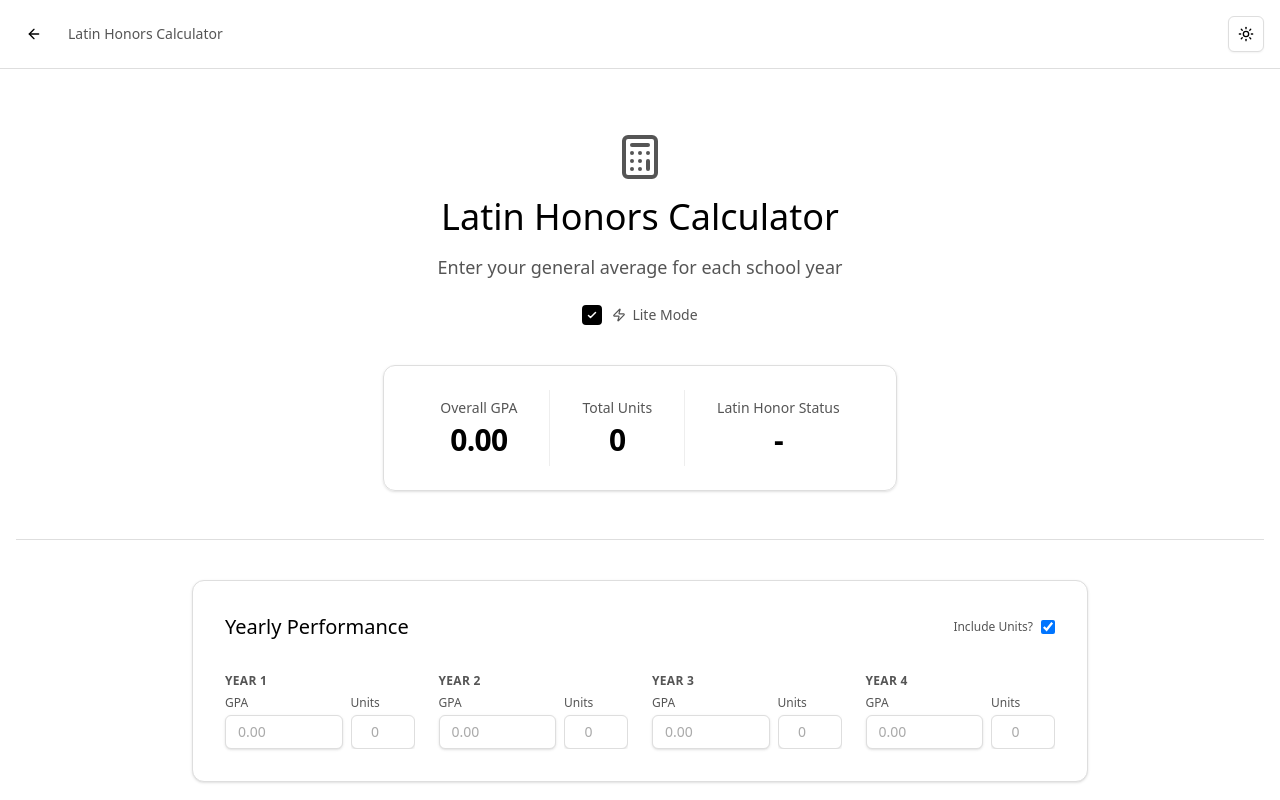
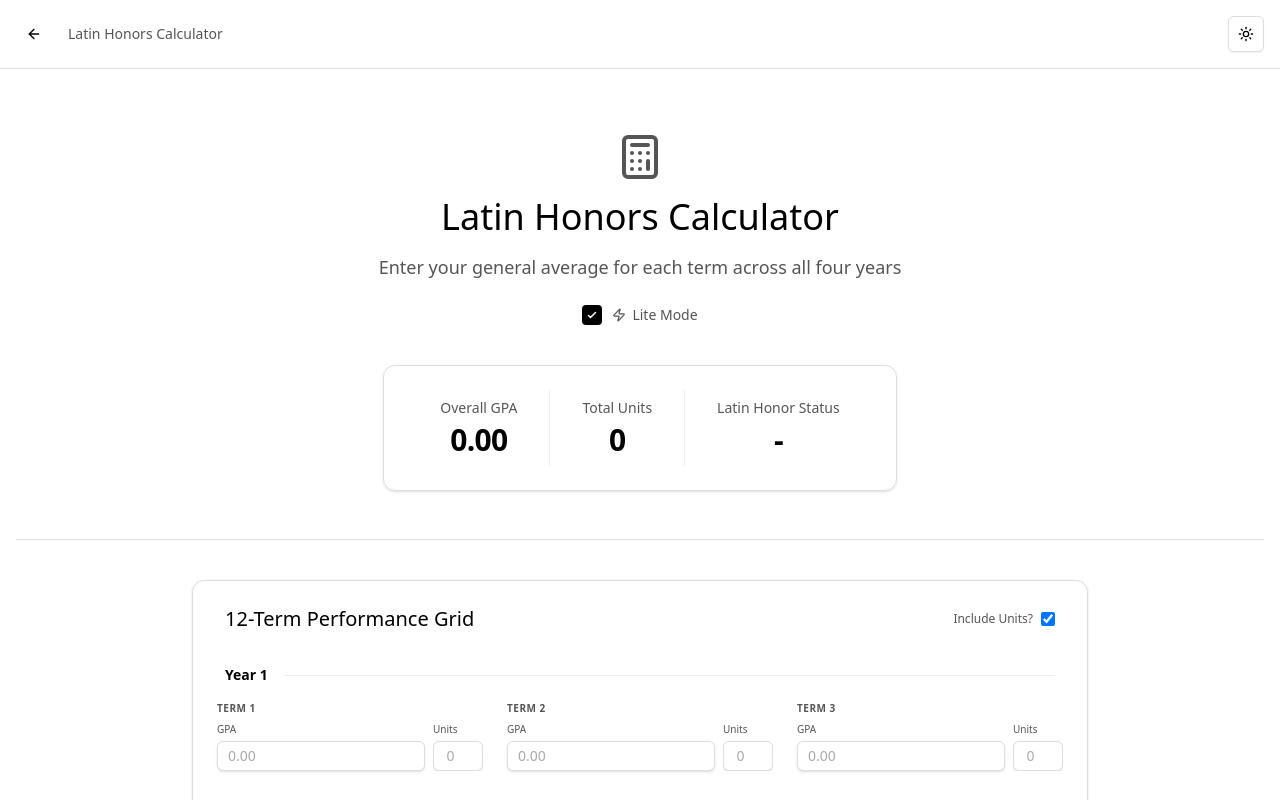
Before and after one commit to jpcsapc/APC-Honors-Checker, a Next.js app: page /latin-honors in a window 1280 px wide. Both pictures are taken after a click on the checkbox "Include Units?". Shown: the top 800 px of the page. Built offline with nearby package versions, Linux system fonts and the light colour scheme.

Commit message:
ui: changed layout

```diff
--- a/src/app/latin-honors/page.tsx
+++ b/src/app/latin-honors/page.tsx
@@ -17,20 +17,20 @@ interface RowData {
   honorPoints: number;
 }
 
-interface YearStats {
-  gpa: number;
-  totalHonorPoints: number;
-  totalUnits: number;
-  rGrades: number;
+// Lite Mode: per-term general averages (3 terms each year, for 4 years)
+interface LiteYearData {
+  term1: string;
+  term2: string;
+  term3: string;
+  units1: string;
+  units2: string;
+  units3: string;
 }
 
-interface LiteYearInput {
-  gpa: string;
-  units: string;
-}
-
-// ── Lite Mode row for Latin Honors (one year per row/cell) ──
-function LiteYearRow({
+// ── Lite Mode Term Row ──
+function LiteTermRow({
+  termNum,
+  yearKey,
   yearNum,
   gradeValue,
   unitsValue,
@@ -39,6 +39,8 @@ function LiteYearRow({
   onKeyDown,
   showUnits,
 }: {
+  termNum: number;
+  yearKey: string;
   yearNum: number;
   gradeValue: string;
   unitsValue: string;
@@ -47,36 +49,37 @@ function LiteYearRow({
   onKeyDown: (
     e: React.KeyboardEvent<HTMLInputElement>,
     type: "grade" | "units",
+    termNum: number,
     yearNum: number
   ) => void;
   showUnits: boolean;
 }) {
   return (
     <div className="flex flex-col gap-1.5">
-      <p className="text-xs font-semibold text-muted-foreground uppercase tracking-wide">
-        Year {yearNum}
+      <p className="text-[10px] font-bold text-muted-foreground uppercase tracking-wider">
+        Term {termNum}
       </p>
 
       <div className="flex items-end gap-2">
         <div className="flex flex-col gap-1 flex-1">
           <label
-            htmlFor={`lite-year-${yearNum}-grade`}
-            className="text-xs text-muted-foreground font-medium"
+            htmlFor={`lite-year-${yearNum}-term-${termNum}-grade`}
+            className="text-[10px] text-muted-foreground font-medium"
           >
             GPA
           </label>
           <input
-            id={`lite-year-${yearNum}-grade`}
+            id={`lite-year-${yearNum}-term-${termNum}-grade`}
             type="number"
             step="0.01"
             min="0"
             max="5"
             value={gradeValue}
             onChange={e => onGradeChange(e.target.value)}
-            onKeyDown={e => onKeyDown(e, "grade", yearNum)}
+            onKeyDown={e => onKeyDown(e, "grade", termNum, yearNum)}
             placeholder="0.00"
             className="
-              w-full rounded-md border border-input bg-background px-3 py-1.5
+              w-full rounded-md border border-input bg-background px-2.5 py-1
               text-sm text-foreground shadow-sm
               placeholder:text-muted-foreground/50
               focus:outline-none focus:ring-2 focus:ring-ring focus:border-transparent
@@ -89,27 +92,27 @@ function LiteYearRow({
           {showUnits && (
             <motion.div
               initial={{ opacity: 0, width: 0, x: 10 }}
-              animate={{ opacity: 1, width: 64, x: 0 }}
+              animate={{ opacity: 1, width: 50, x: 0 }}
               exit={{ opacity: 0, width: 0, x: 10 }}
               className="flex flex-col gap-1 overflow-hidden"
             >
               <label
-                htmlFor={`lite-year-${yearNum}-units`}
-                className="text-xs text-muted-foreground font-medium whitespace-nowrap"
+                htmlFor={`lite-year-${yearNum}-term-${termNum}-units`}
+                className="text-[10px] text-muted-foreground font-medium whitespace-nowrap"
               >
                 Units
               </label>
               <input
-                id={`lite-year-${yearNum}-units`}
+                id={`lite-year-${yearNum}-term-${termNum}-units`}
                 type="number"
                 step="1"
                 min="0"
                 value={unitsValue}
                 onChange={e => onUnitsChange(e.target.value)}
-                onKeyDown={e => onKeyDown(e, "units", yearNum)}
+                onKeyDown={e => onKeyDown(e, "units", termNum, yearNum)}
                 placeholder="0"
                 className="
-                  w-full rounded-md border border-input bg-background px-2 py-1.5
+                  w-full rounded-md border border-input bg-background px-2 py-1
                   text-sm text-center text-foreground shadow-sm
                   placeholder:text-muted-foreground/50
                   focus:outline-none focus:ring-2 focus:ring-ring focus:border-transparent
@@ -128,11 +131,11 @@ export default function LatinHonorsCalculator() {
   const [termsData, setTermsData] = React.useState<Record<string, RowData[]>>({});
   const [liteMode, setLiteMode] = React.useState(true);
   const [showUnits, setShowUnits] = React.useState(false);
-  const [liteData, setLiteData] = React.useState<Record<number, LiteYearInput>>({
-    1: { gpa: "", units: "" },
-    2: { gpa: "", units: "" },
-    3: { gpa: "", units: "" },
-    4: { gpa: "", units: "" },
+  const [liteData, setLiteData] = React.useState<Record<number, LiteYearData>>({
+    1: { term1: "", term2: "", term3: "", units1: "", units2: "", units3: "" },
+    2: { term1: "", term2: "", term3: "", units1: "", units2: "", units3: "" },
+    3: { term1: "", term2: "", term3: "", units1: "", units2: "", units3: "" },
+    4: { term1: "", term2: "", term3: "", units1: "", units2: "", units3: "" },
   });
 
   const termsDataRef = React.useRef(termsData);
@@ -179,7 +182,7 @@ export default function LatinHonorsCalculator() {
     setTermsData(prev => ({ ...prev, [term]: rows }));
   }, []);
 
-  const handleLiteChange = (yearNum: number, field: keyof LiteYearInput, value: string) => {
+  const handleLiteChange = (yearNum: number, field: keyof LiteYearData, value: string) => {
     setLiteData(prev => ({
       ...prev,
       [yearNum]: { ...prev[yearNum], [field]: value },
@@ -189,6 +192,7 @@ export default function LatinHonorsCalculator() {
   const handleLiteKeyDown = (
     e: React.KeyboardEvent<HTMLInputElement>,
     type: "grade" | "units",
+    termNum: number,
     yearNum: number
   ) => {
     const keys = ["ArrowUp", "ArrowDown", "ArrowLeft", "ArrowRight"];
@@ -198,15 +202,19 @@ export default function LatinHonorsCalculator() {
     let nextId = "";
     if (e.key === "ArrowRight" || e.key === "ArrowDown") {
       if (type === "grade") {
-        nextId = showUnits ? `lite-year-${yearNum}-units` : (yearNum < 4 ? `lite-year-${yearNum + 1}-grade` : "");
+        nextId = showUnits ? `lite-year-${yearNum}-term-${termNum}-units` : (termNum < 3 ? `lite-year-${yearNum}-term-${termNum + 1}-grade` : (yearNum < 4 ? `lite-year-${yearNum + 1}-term-1-grade` : ""));
+      } else if (termNum < 3) {
+        nextId = `lite-year-${yearNum}-term-${termNum + 1}-grade`;
       } else if (yearNum < 4) {
-        nextId = `lite-year-${yearNum + 1}-grade`;
+        nextId = `lite-year-${yearNum + 1}-term-1-grade`;
       }
     } else if (e.key === "ArrowLeft" || e.key === "ArrowUp") {
       if (type === "units") {
-        nextId = `lite-year-${yearNum}-grade`;
+        nextId = `lite-year-${yearNum}-term-${termNum}-grade`;
+      } else if (termNum > 1) {
+        nextId = showUnits ? `lite-year-${yearNum}-term-${termNum - 1}-units` : `lite-year-${yearNum}-term-${termNum - 1}-grade`;
       } else if (yearNum > 1) {
-        nextId = showUnits ? `lite-year-${yearNum - 1}-units` : `lite-year-${yearNum - 1}-grade`;
+        nextId = showUnits ? `lite-year-${yearNum - 1}-term-3-units` : `lite-year-${yearNum - 1}-term-3-grade`;
       }
     }
 
@@ -260,29 +268,40 @@ export default function LatinHonorsCalculator() {
   const results = React.useMemo(() => {
     if (liteMode) {
       const years = Object.values(liteData);
-      const validGPA = years.map(y => parseFloat(y.gpa)).filter(v => !isNaN(v) && v > 0);
-      const totalUnits = years.reduce((sum, y) => sum + (parseFloat(y.units) || 0), 0);
 
-      const avgGPA = validGPA.length > 0 ? validGPA.reduce((a, b) => a + b, 0) / validGPA.length : 0;
+      const allTermGPAs: number[] = [];
+      let totalUnits = 0;
+
+      years.forEach(year => {
+        [1, 2, 3].forEach(termNum => {
+          const gpaVal = parseFloat(year[`term${termNum}` as keyof LiteYearData]);
+          const unitVal = parseFloat(year[`units${termNum}` as keyof LiteYearData]) || 0;
+          if (!isNaN(gpaVal) && gpaVal > 0) {
+            allTermGPAs.push(gpaVal);
+          }
+          totalUnits += unitVal;
+        });
+      });
+
+      const averageGPA = allTermGPAs.length > 0 ? allTermGPAs.reduce((a, b) => a + b, 0) / allTermGPAs.length : 0;
 
       let eligible = "-";
-      if (validGPA.length > 0) {
+      if (allTermGPAs.length > 0) {
         if (showUnits && totalUnits < 144) {
           eligible = "No, not enough units (need 144)";
-        } else if (avgGPA >= 3.85) {
+        } else if (averageGPA >= 3.85) {
           eligible = "Summa Cum Laude";
-        } else if (avgGPA >= 3.70) {
+        } else if (averageGPA >= 3.70) {
           eligible = "Magna Cum Laude";
-        } else if (avgGPA >= 3.50) {
+        } else if (averageGPA >= 3.50) {
           eligible = "Cum Laude";
         } else {
           eligible = "No Latin Honor";
         }
       }
-      return { gpa: avgGPA.toFixed(2), latinHonor: eligible, units: totalUnits };
+      return { gpa: averageGPA.toFixed(2), latinHonor: eligible, units: totalUnits };
     } else {
       // Full Mode logic
-      let totalHonorPoints = 0;
       let totalUnits = 0;
       let totalRGrades = 0;
 
@@ -358,7 +377,7 @@ export default function LatinHonorsCalculator() {
                 transition={{ duration: 0.2 }}
               >
                 {liteMode ? (
-                  <>Enter your general average for each school year</>
+                  <>Enter your general average for each term across all four years</>
                 ) : (
                   <>Enter subjects and grades for all four years</>
                 )}
@@ -425,9 +444,9 @@ export default function LatinHonorsCalculator() {
               exit={{ opacity: 0, y: -20 }}
               className="max-w-4xl mx-auto"
             >
-              <div className="rounded-xl border bg-card p-8 shadow-sm">
-                <div className="flex items-center justify-between mb-8">
-                  <h3 className="text-xl font-medium">Yearly Performance</h3>
+              <div className="rounded-xl border bg-card p-6 shadow-sm overflow-x-auto">
+                <div className="flex items-center justify-between mb-8 px-2">
+                  <h3 className="text-xl font-medium">12-Term Performance Grid</h3>
                   <div className="flex items-center gap-2">
                     <label htmlFor="latin-units-toggle" className="text-xs text-muted-foreground cursor-pointer select-none">Include Units?</label>
                     <input
@@ -439,18 +458,31 @@ export default function LatinHonorsCalculator() {
                     />
                   </div>
                 </div>
-                <div className="grid grid-cols-1 md:grid-cols-4 gap-6">
-                  {[1, 2, 3, 4].map(num => (
-                    <LiteYearRow
-                      key={num}
-                      yearNum={num}
-                      gradeValue={liteData[num].gpa}
-                      unitsValue={liteData[num].units}
-                      onGradeChange={v => handleLiteChange(num, "gpa", v)}
-                      onUnitsChange={v => handleLiteChange(num, "units", v)}
-                      onKeyDown={handleLiteKeyDown}
-                      showUnits={showUnits}
-                    />
+
+                <div className="space-y-10">
+                  {[1, 2, 3, 4].map(yNum => (
+                    <div key={yNum} className="space-y-4">
+                      <div className="flex items-center gap-4 px-2">
+                        <span className="text-sm font-semibold text-foreground whitespace-nowrap">Year {yNum}</span>
+                        <div className="h-px bg-border/50 flex-1" />
+                      </div>
+                      <div className="grid grid-cols-1 md:grid-cols-3 gap-6">
+                        {[1, 2, 3].map(tNum => (
+                          <LiteTermRow
+                            key={tNum}
+                            termNum={tNum}
+                            yearNum={yNum}
+                            yearKey={`Year ${yNum}`}
+                            gradeValue={liteData[yNum][`term${tNum}` as keyof LiteYearData]}
+                            unitsValue={liteData[yNum][`units${tNum}` as keyof LiteYearData]}
+                            onGradeChange={v => handleLiteChange(yNum, `term${tNum}` as keyof LiteYearData, v)}
+                            onUnitsChange={v => handleLiteChange(yNum, `units${tNum}` as keyof LiteYearData, v)}
+                            onKeyDown={handleLiteKeyDown}
+                            showUnits={showUnits}
+                          />
+                        ))}
+                      </div>
+                    </div>
                   ))}
                 </div>
               </div>
```
